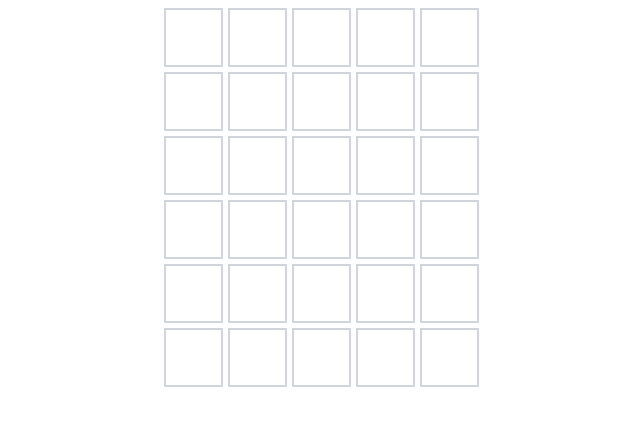
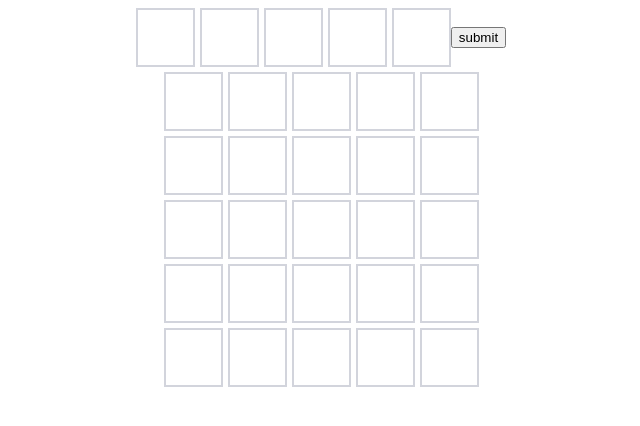
Before and after one commit to imccausl/zombordle, a Next.js app: page / in a window 1280 px wide. Shown: the top 426 px of the page, without its empty margins (319-959 px from the left). Built offline with nearby package versions, Linux system fonts and the light colour scheme.

Commit message:
wire up form submission

```diff
--- /dev/null
+++ b/src/Components/TileBoard/InputValidation/Form.tsx
@@ -0,0 +1,31 @@
+import { useCallback } from 'react'
+
+import { useFormContext } from './FormContext'
+
+type FormProps = {
+    onSubmit?: (arg: any) => void
+    className?: string
+}
+export const Form: React.FC<FormProps & React.PropsWithChildren> = ({
+    onSubmit,
+    className,
+    children,
+}) => {
+    const { values, errors, onSubmit: contextOnSubmit } = useFormContext()
+
+    const handleOnSubmit = useCallback(
+        (e: React.FormEvent<HTMLFormElement>) => {
+            console.log('submit', e)
+            e.preventDefault()
+            const submitFn = onSubmit ?? contextOnSubmit
+            submitFn({ values, errors, formEvent: e })
+        },
+        [contextOnSubmit, errors, onSubmit, values],
+    )
+
+    return (
+        <form className={className} onSubmit={handleOnSubmit}>
+            {children}
+        </form>
+    )
+}
--- a/src/Components/TileBoard/InputValidation/FormContext.tsx
+++ b/src/Components/TileBoard/InputValidation/FormContext.tsx
@@ -1,16 +1,15 @@
 import { createContext, useContext } from 'react'
 
-export type ValidateFn = (value: string) => boolean | undefined
-export type OnValidateSuccess = <T extends HTMLElement>(
-    e: React.FocusEvent<T>,
-) => void
-export type OnValidateError = <T extends HTMLElement>(
-    e: React.FocusEvent<T>,
-) => void
+import type {
+    OnValidateErrorCallback,
+    OnValidateSuccessCallback,
+    ValidateFn,
+} from './types'
 
 export type FormStateComponentProps = {
     validateOnChange?: boolean
     validateOnBlur?: boolean
+    onSubmit: (arg: any) => void
 }
 
 export type FormProps = {
@@ -30,8 +29,8 @@ type FormFunctions = {
         fieldName: string,
         validateFn: ValidateFn,
         optionalCallbacks?: Partial<{
-            onSuccess: OnValidateSuccess
-            onError: OnValidateError
+            onSuccess: OnValidateSuccessCallback
+            onError: OnValidateErrorCallback
         }>,
     ) => void
     unRegisterField: (fieldName: string) => void
--- a/src/Components/TileBoard/InputValidation/FormField.tsx
+++ b/src/Components/TileBoard/InputValidation/FormField.tsx
@@ -8,10 +8,16 @@ import {
 
 import { useFormContext } from './FormContext'
 
+import type {
+    OnValidateErrorCallback,
+    OnValidateSuccessCallback,
+    ValidateFn,
+} from './types'
+
 export type FormFieldProps = {
-    validate: (value: string) => boolean | undefined
-    onSuccess?: <T extends HTMLElement>(e: React.FocusEvent<T>) => void
-    onError?: <T extends HTMLElement>(e: React.FocusEvent<T>) => void
+    validate: ValidateFn
+    onSuccess?: OnValidateSuccessCallback
+    onError?: OnValidateErrorCallback
     name?: string
     children: React.ReactNode
 }
@@ -25,11 +31,7 @@ export const FormField: React.FC<FormFieldProps> = ({
 }) => {
     const { registerField, unRegisterField, values, onChange, onBlur } =
         useFormContext()
-    const {
-        name: fieldName,
-        onChange: childOnChange,
-        onKeyDown: childOnKeyDown,
-    } = useMemo(() => {
+    const { name: fieldName, onChange: childOnChange } = useMemo(() => {
         if (Children.count(children) > 1) {
             throw new Error('FormField cannot have more than one child.')
         }
--- a/src/Components/TileBoard/InputValidation/FormState.tsx
+++ b/src/Components/TileBoard/InputValidation/FormState.tsx
@@ -3,9 +3,6 @@ import { useCallback, useMemo, useReducer, useRef } from 'react'
 import FormContext, {
     type ContextProps,
     type FormStateComponentProps,
-    type OnValidateError,
-    type OnValidateSuccess,
-    type ValidateFn,
 } from './FormContext'
 import formReducer, {
     setErrors,
@@ -13,16 +10,22 @@ import formReducer, {
     setValues,
 } from './slice'
 
+import type {
+    OnValidateErrorCallback,
+    OnValidateSuccessCallback,
+    ValidateFn,
+} from './types'
+
 type TrackedFieldCallbacks = {
     validate: ValidateFn
-    onSuccess?: OnValidateSuccess
-    onError?: OnValidateError
+    onSuccess?: OnValidateSuccessCallback
+    onError?: OnValidateErrorCallback
 }
 type TrackedFields = Map<string, TrackedFieldCallbacks>
 
 export const FormState: React.FC<
     FormStateComponentProps & React.PropsWithChildren
-> = ({ children, validateOnBlur, validateOnChange }) => {
+> = ({ children, validateOnBlur, validateOnChange, onSubmit }) => {
     const [state, dispatch] = useReducer(formReducer, {
         values: {},
         errors: {},
@@ -91,6 +94,10 @@ export const FormState: React.FC<
         [isInputValid, validateOnBlur],
     )
 
+    const handleOnSubmit = useCallback(() => {
+        onSubmit(state)
+    }, [onSubmit, state])
+
     const registerField = useCallback(
         (
             fieldName: string,
@@ -115,6 +122,7 @@ export const FormState: React.FC<
                 ...state,
                 onChange: handleOnChange,
                 onBlur: handleOnBlur,
+                onSubmit: handleOnSubmit,
                 registerField,
                 unRegisterField,
                 validateOnBlur,
@@ -124,6 +132,7 @@ export const FormState: React.FC<
         [
             handleOnBlur,
             handleOnChange,
+            handleOnSubmit,
             registerField,
             setFieldValue,
             state,
--- /dev/null
+++ b/src/Components/TileBoard/InputValidation/types.ts
@@ -0,0 +1,8 @@
+export type ValidateFn = (value: string) => boolean | undefined
+
+export type OnValidateSuccessCallback = (
+    e: React.FocusEvent<HTMLInputElement>,
+) => void
+export type OnValidateErrorCallback = (
+    e: React.FocusEvent<HTMLInputElement>,
+) => void
--- a/src/Components/TileBoard/TiledInput/TiledInput.styles.ts
+++ b/src/Components/TileBoard/TiledInput/TiledInput.styles.ts
@@ -1,10 +1,8 @@
 import styled from 'styled-components'
 
+import { Form } from '../InputValidation/Form'
+
 export const TileInputGroup = styled.ul`
-    display: flex;
-    flex-direction: row;
-    align-items: center;
-    justify-content: center;
     text-indent: 0;
     list-style-type: none;
     padding: 0;
@@ -21,3 +19,10 @@ export const InputTileContainer = styled.li`
         margin-right: 0;
     }
 `
+
+export const StyledForm = styled(Form)`
+    display: flex;
+    flex-direction: row;
+    align-items: center;
+    justify-content: center;
+`
--- a/src/Components/TileBoard/TiledInput/index.tsx
+++ b/src/Components/TileBoard/TiledInput/index.tsx
@@ -5,7 +5,11 @@ import { FormField } from '../InputValidation/FormField'
 import { FormState } from '../InputValidation/FormState'
 import InputTile from '../Tile/InputTile'
 
-import { InputTileContainer, TileInputGroup } from './TiledInput.styles'
+import {
+    InputTileContainer,
+    StyledForm,
+    TileInputGroup,
+} from './TiledInput.styles'
 
 export type TiledInputProps = {
     length: number
@@ -167,13 +171,6 @@ const TiledInput: React.FC<TiledInputProps> = ({ value, length, onSubmit }) => {
                 if (isInputElement(prevElement)) {
                     prevElement.focus()
                 }
-            } else if (e.key === KEYS.Enter) {
-                if (valueWithCorrectLength.includes(CHARS.Space)) {
-                    return
-                }
-
-                // on submit goes here
-                firstElementRef.current?.focus()
             } else if (e.key === KEYS.ArrowLeft) {
                 const prevElement = getPrevElement(target, index)
 
@@ -198,7 +195,7 @@ const TiledInput: React.FC<TiledInputProps> = ({ value, length, onSubmit }) => {
         },
         [],
     )
-    const tiledBlank = useMemo(() => {
+    const tiledInput = useMemo(() => {
         return valueWithCorrectLength.split('').map((_, index: number) => {
             return (
                 <InputElement
@@ -219,10 +216,19 @@ const TiledInput: React.FC<TiledInputProps> = ({ value, length, onSubmit }) => {
         handleOnChange,
         handleKeyDown,
     ])
+    const handleOnSubmit = useCallback((props) => {
+        console.log(props)
+        firstElementRef.current?.focus()
+    }, [])
 
     return (
         <TileInputGroup role="list">
-            <FormState validateOnBlur={true}>{tiledBlank}</FormState>
+            <FormState validateOnBlur={true} onSubmit={handleOnSubmit}>
+                <StyledForm>
+                    {tiledInput}
+                    <button type="submit">submit</button>
+                </StyledForm>
+            </FormState>
         </TileInputGroup>
     )
 }
```
